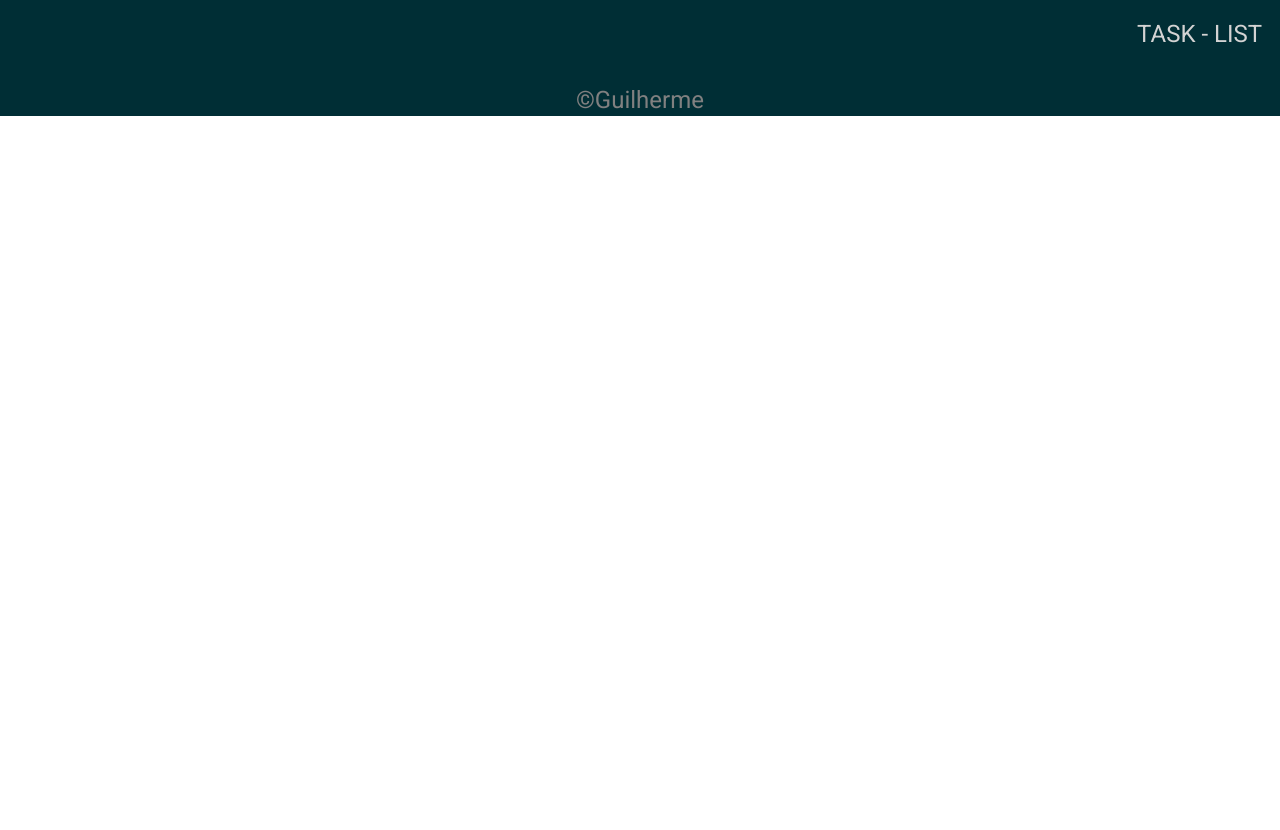
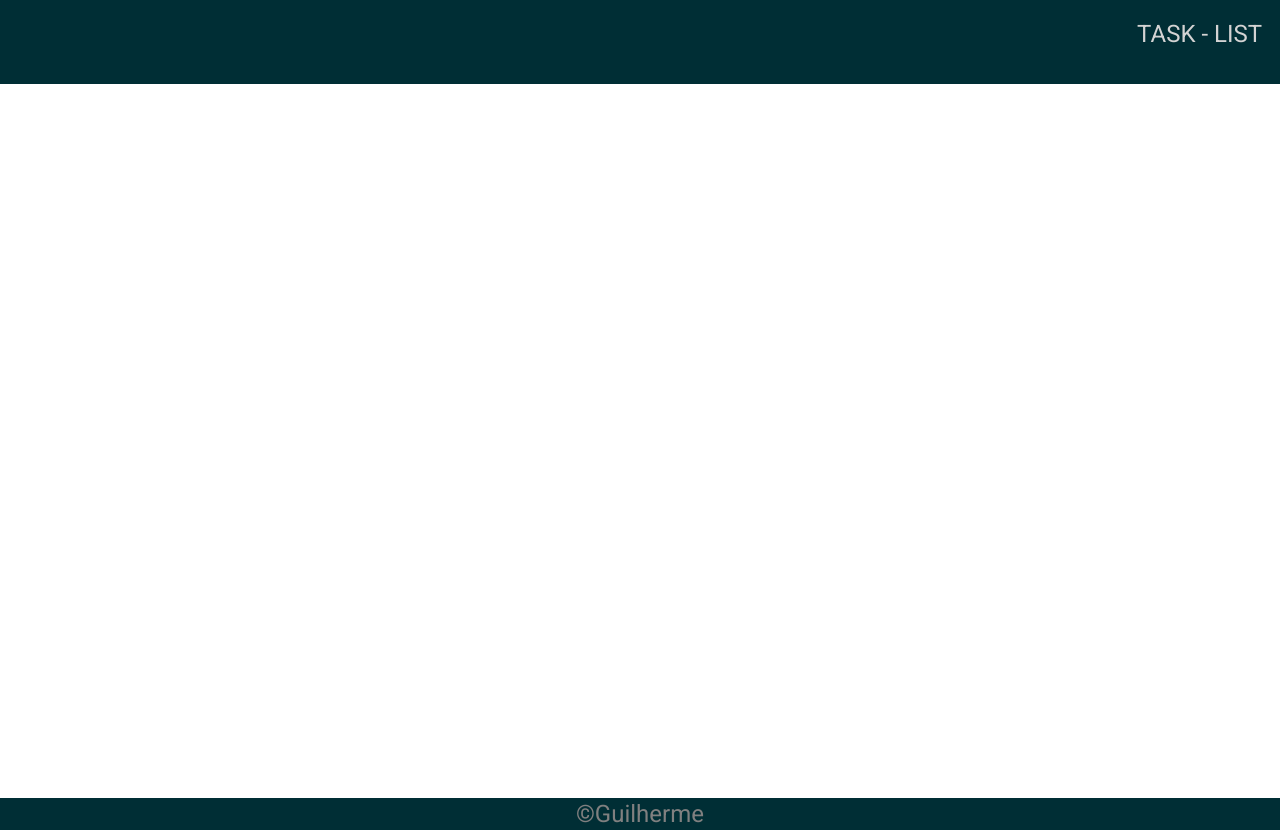
Before and after one commit to Guilherme841/task-list, an Angular app: page / in a window 1280 px wide. Before the commit the page ends 800 px from the top, so only its background shows below. Built offline with nearby package versions, Linux system fonts and the light colour scheme.

Commit message:
update nos estilos

```diff
--- a/src/app/components/side-bar/side-bar.component.css
+++ b/src/app/components/side-bar/side-bar.component.css
@@ -4,7 +4,6 @@
   width: fit-content;
   min-height: 70vh;
   padding: 24px 15px;
-  margin: 10px 0px;
   border-radius: 0px 20px 20px 0px;
   color: lightgray;
   display: none;
--- a/src/app/components/side-bar/side-bar.component.scss
+++ b/src/app/components/side-bar/side-bar.component.scss
@@ -5,7 +5,7 @@
   width: fit-content;
   min-height: 70vh;
   padding: 24px 15px;
-  margin: 10px 0px;
+  // margin: 10px 0px;
   border-radius: 0px 20px 20px 0px;
   color: lightgray;
   display: none;
--- a/src/app/ui/main/main.component.html
+++ b/src/app/ui/main/main.component.html
@@ -1,5 +1,7 @@
 <main>
-  @defer {
-  <app-side-bar></app-side-bar>
-  }
+  <section style="height: 89.3vh; padding: 15px 0px ;">
+    @defer {
+    <app-side-bar></app-side-bar>
+    }
+  </section>
 </main>
```
Also changed, not shown: 1 other file (tests, documents, lock files or other folders).
